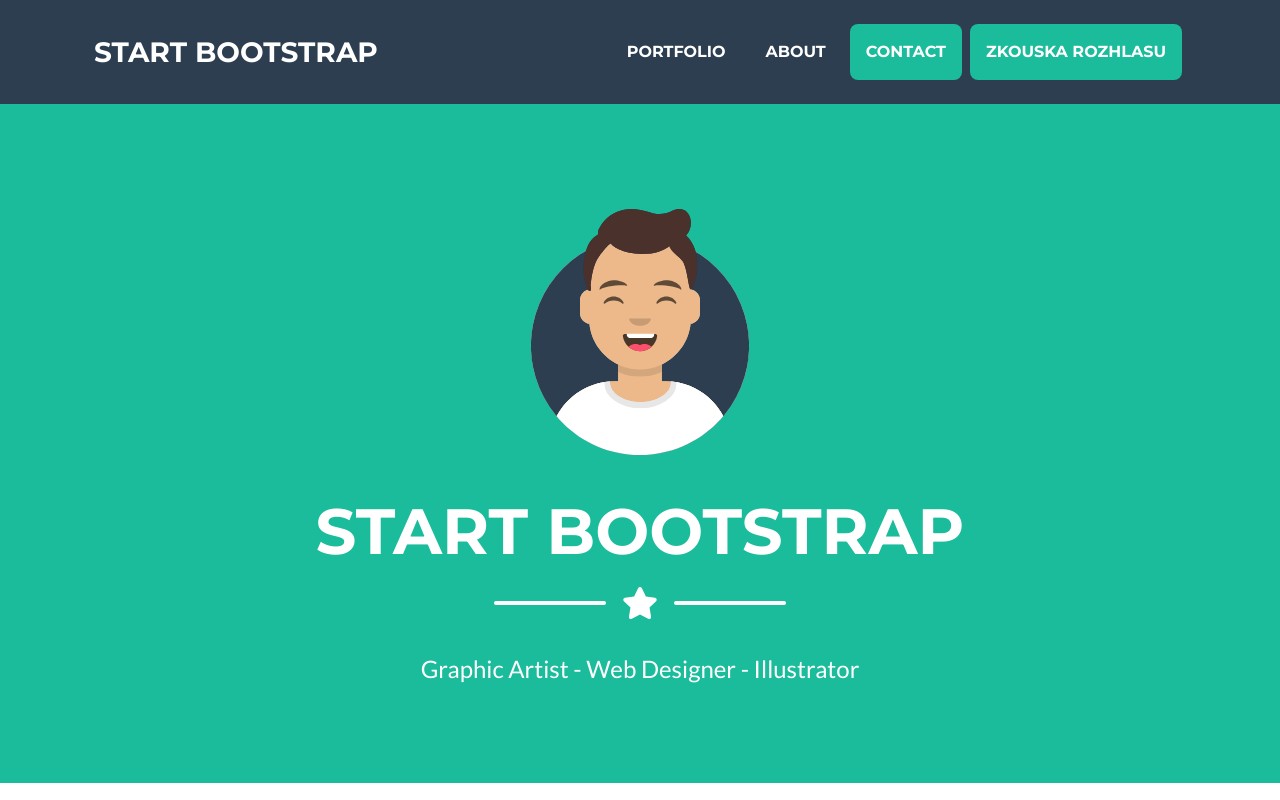
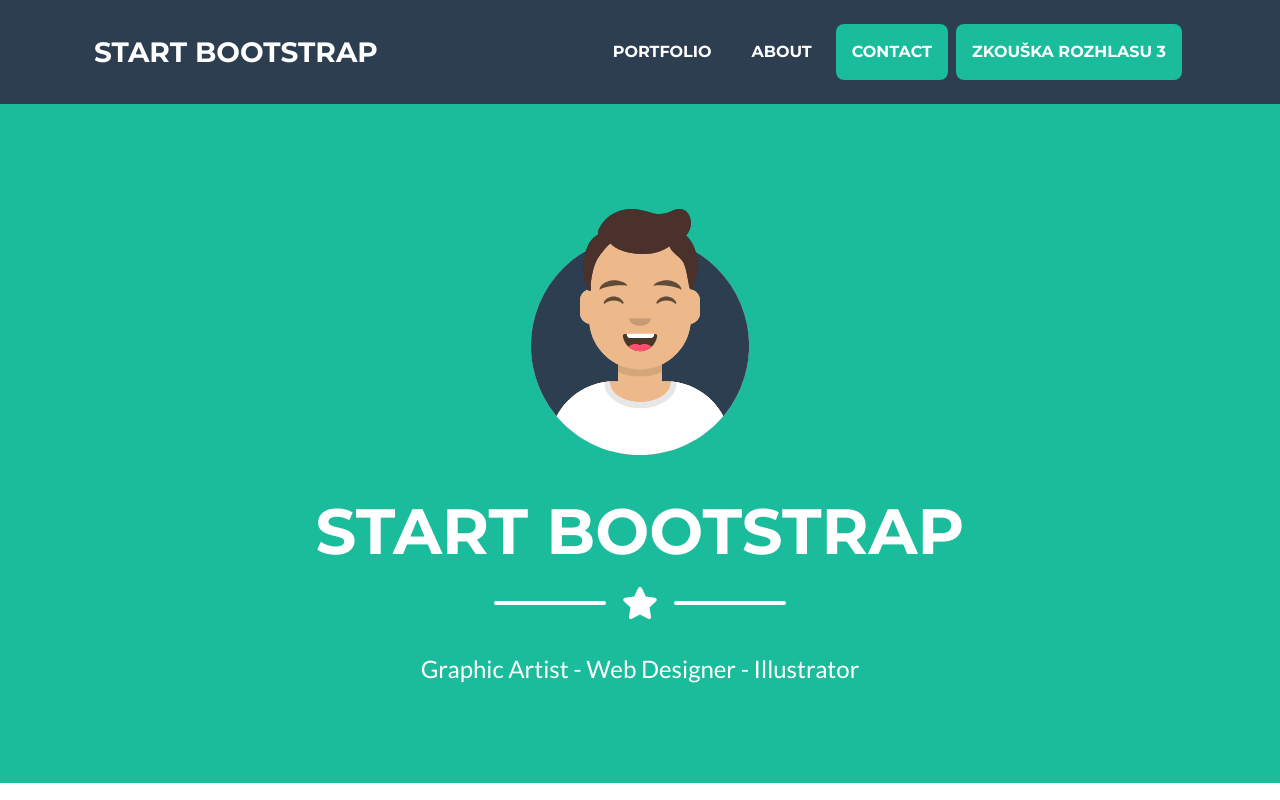
Before and after one commit to Rozarka27/portfolio, a plain HTML site: page index.html in a window 1280 px wide. Shown: the top 800 px of the page. Drawn offline with nearby package versions, Linux system fonts and the light colour scheme.

Commit message:
Update index.html

```diff
--- a/index.html
+++ b/index.html
@@ -24,7 +24,7 @@
                         <li class="nav-item mx-0 mx-lg-1"><a class="nav-link py-3 px-0 px-lg-3 rounded js-scroll-trigger" href="#portfolio">Portfolio</a></li>
                         <li class="nav-item mx-0 mx-lg-1"><a class="nav-link py-3 px-0 px-lg-3 rounded js-scroll-trigger" href="#about">About</a></li>
                         <li class="nav-item mx-0 mx-lg-1"><a class="nav-link py-3 px-0 px-lg-3 rounded js-scroll-trigger" href="#contact">Contact</a></li>
-						<li class="nav-item mx-0 mx-lg-1"><a class="nav-link py-3 px-0 px-lg-3 rounded js-scroll-trigger" href="#contact">Zkouska rozhlasu</a></li>
+						<li class="nav-item mx-0 mx-lg-1"><a class="nav-link py-3 px-0 px-lg-3 rounded js-scroll-trigger" href="#contact">Zkouška rozhlasu 3</a></li>
                     </ul>
                 </div>
             </div>
```
